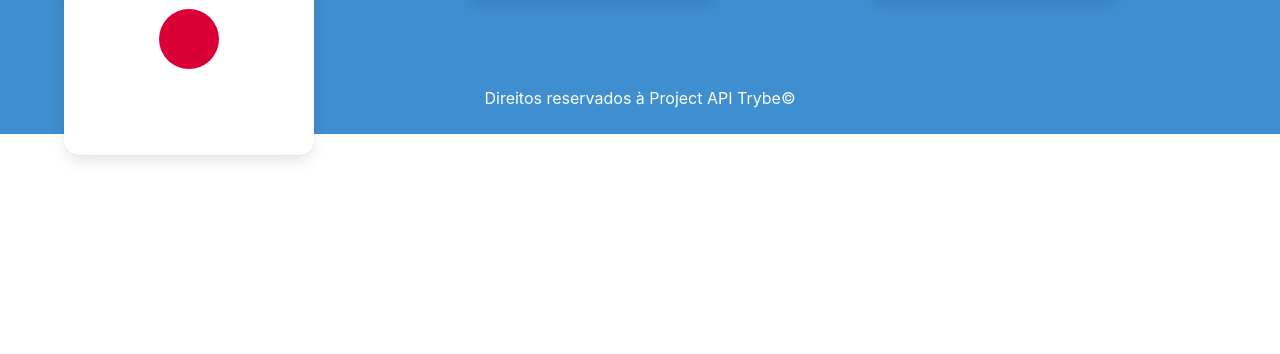
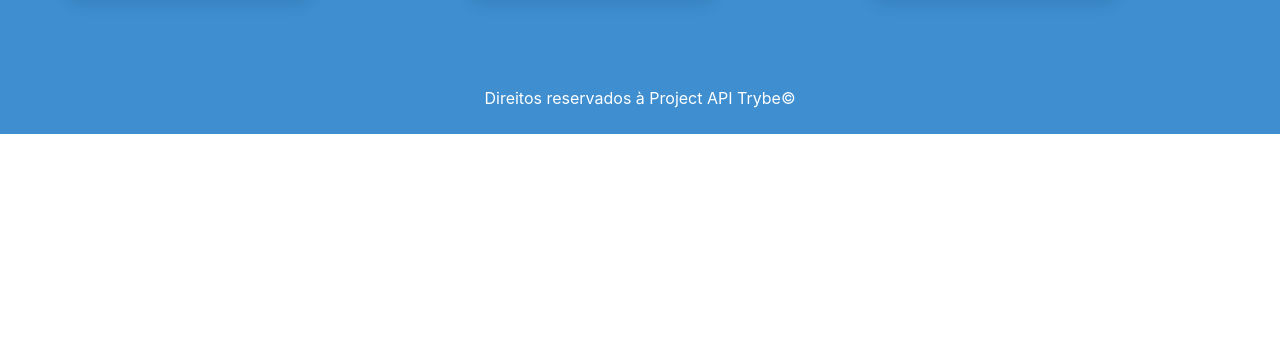
Before and after one commit to vdiorio/Projeto-API-trybe, a plain HTML site: page index.html in a window 1280 px wide. Shown: the part 446-800 px from the top of the page. Drawn offline with nearby package versions, Linux system fonts and the light colour scheme; no server answers.

Commit message:
Atualiza css

```diff
--- a/script.js
+++ b/script.js
@@ -45,6 +45,6 @@ function createCards() {
     div.appendChild(i);
   })
 }
-createCards();
+// createCards()
 
 window.onload = getUserPullRequests('vdiorio');
```
Also changed, not shown: style.css (line endings or trailing spaces).
